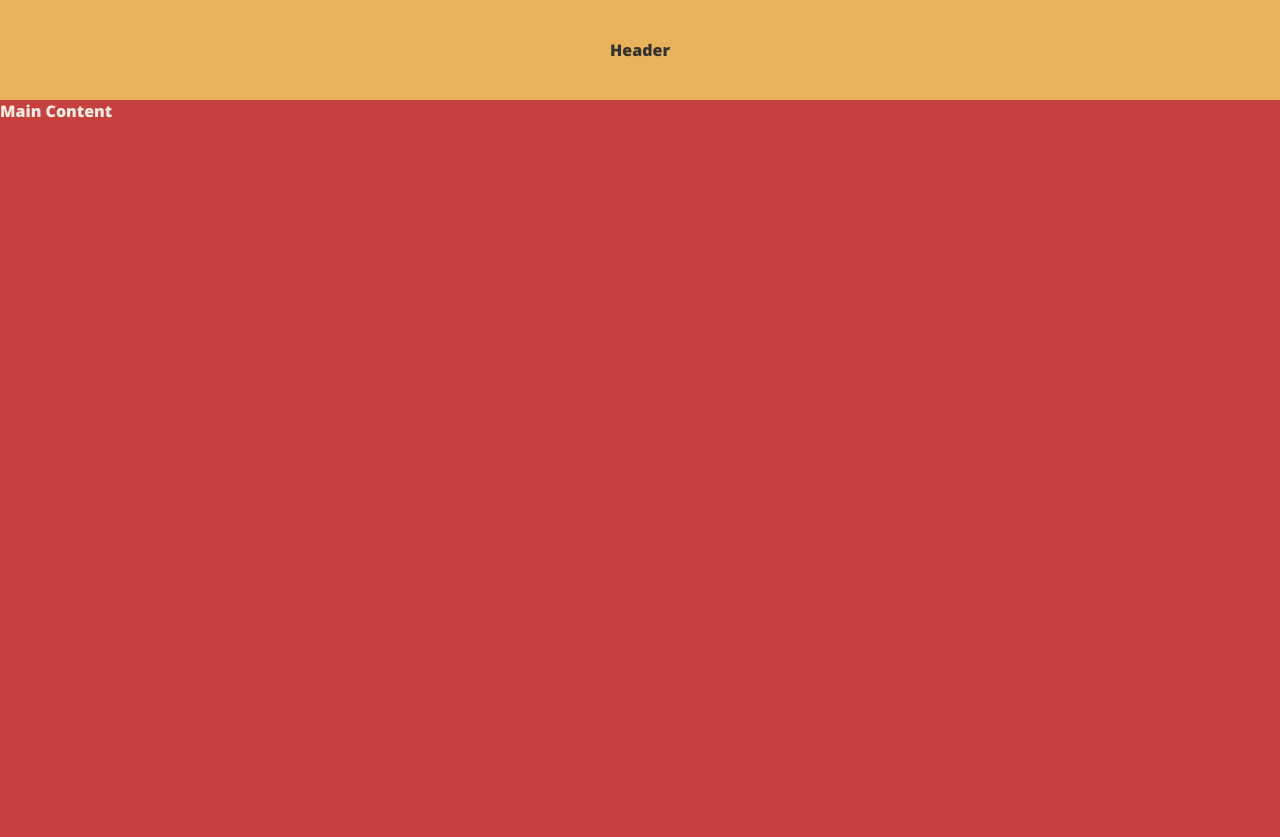
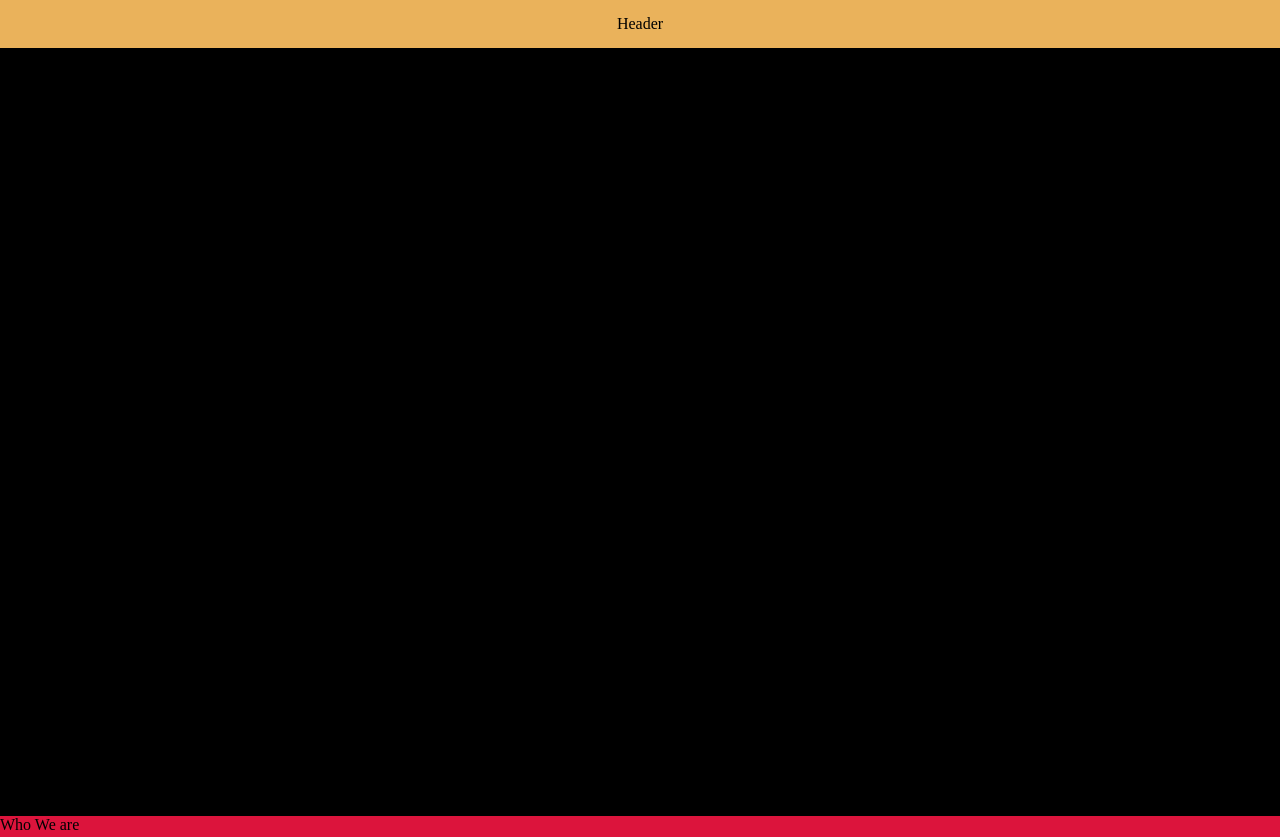
Before and after one commit to mwatermanconsulting/WDC-site, a plain HTML site: page index.html in a window 1280 px wide. Shown: the top 837 px of the page. Drawn offline with nearby package versions, Linux system fonts and the light colour scheme.

Commit message:
adding new classes to css, section_containers and colors

```diff
--- a/css/style.css
+++ b/css/style.css
@@ -5,35 +5,32 @@
   padding: 0;
 }
 
-body {
-  padding: 1em;
-  background: #333;
-  color: #F0ECE3;
-  font-family: 'Open Sans', sans-serif;
-  font-weight: 800;
-  display: -webkit-box;
-  display: -moz-box;
-  display: -ms-flexbox;
+html, body, div, span, applet, object, iframe, h1, h2, h3, h4, h5, h6, p, blockquote, pre, a, abbr, acronym, address, big, cite, code, del, dfn, em, img, ins, kbd, q, s, samp, small, strike, strong, sub, sup, tt, var, b, u, i, center, dl, dt, dd, ol, ul, li, fieldset, form, label, legend, table, caption, tbody, tfoot, thead, tr, th, td, article, aside, canvas, details, embed, figure, figcaption, footer, header, hgroup, main, menu, nav, output, ruby, section, summary, time, mark, audio, video {
     display: flex;
-  min-height: 100%;
-  /* 1, 3 */
     flex-direction: column;
     margin: 0;
     padding: 0;
+    border: 0;
+    font-size: 100%;
+    font: inherit;
+    vertical-align: baseline;
 }
 
-header, footer {
+
+header {
+  height: 48px;
+  display: flex;
   text-align: center;
   background: #EAB25B;
-  color: #333;
+  align-items: center;
+  justify-content: center;
 }
 
-header {
-  height: 100px;
-  display: -webkit-box;
-  display: -moz-box;
-  display: -ms-flexbox;
+footer {
+    height: 24px;
     display: flex;
+    text-align: center;
+    background: #EAB25B;
     align-items: center;
     justify-content: center;
   }
@@ -45,14 +42,32 @@ header {
   height: 100%
 }
 
-.section_container {
+.section_wrapper_full {
     display: flex;
     width: 100%;
     margin: 0 auto;
-  height: 80%
+    height: 1366px;
+    min-height: 1366px;
+}
+
+.section_wrapper_half {
+    display: flex;
+    width: 100%;
+    margin: 0 auto;
+    height: 768px;
+    min-height:768px;
+    background-color: #EAB25B;
 
   }
-.body .main-content {
+
+.section_wrapper_quarter{
+    display: flex;
+    width: 100%;
+    margin: 0 auto;
+    height: 384px;
+  }
+
+ .content-area_full {
   background: #C6403D;
   order: 2;
   flex: 3;
@@ -76,6 +91,19 @@ footer {
   display: flex;
   align-items: center;
   justify-content: center;
+
+}
+
+.red {
+    background-color: crimson;
+}
+
+.blue{
+    background-color: blue;
+}
+
+.black {
+    background-color: black;
 }
 
 @media only screen and (max-width: 720px) {
--- a/index.html
+++ b/index.html
@@ -18,8 +18,18 @@
 
 
 <div class="body">
-  <main class="main-content">Main Content</main>
-</div>
+  <div class="section_wrapper_half black">
+    <div class="content-area">What We do
+    </div>
+  </div>
+  <div class="section_wrapper_half red">
+      <div class="content-area">Who We are
+      </div>
+  </div>
+  <div class="section_wrapper_half blue">
+      <div class="content-area">Who We can Do for you
+      </div>
+  </div>
 
 <footer>Footer</footer>
 
```
Lines whose indentation alone changed are shown as unchanged.
